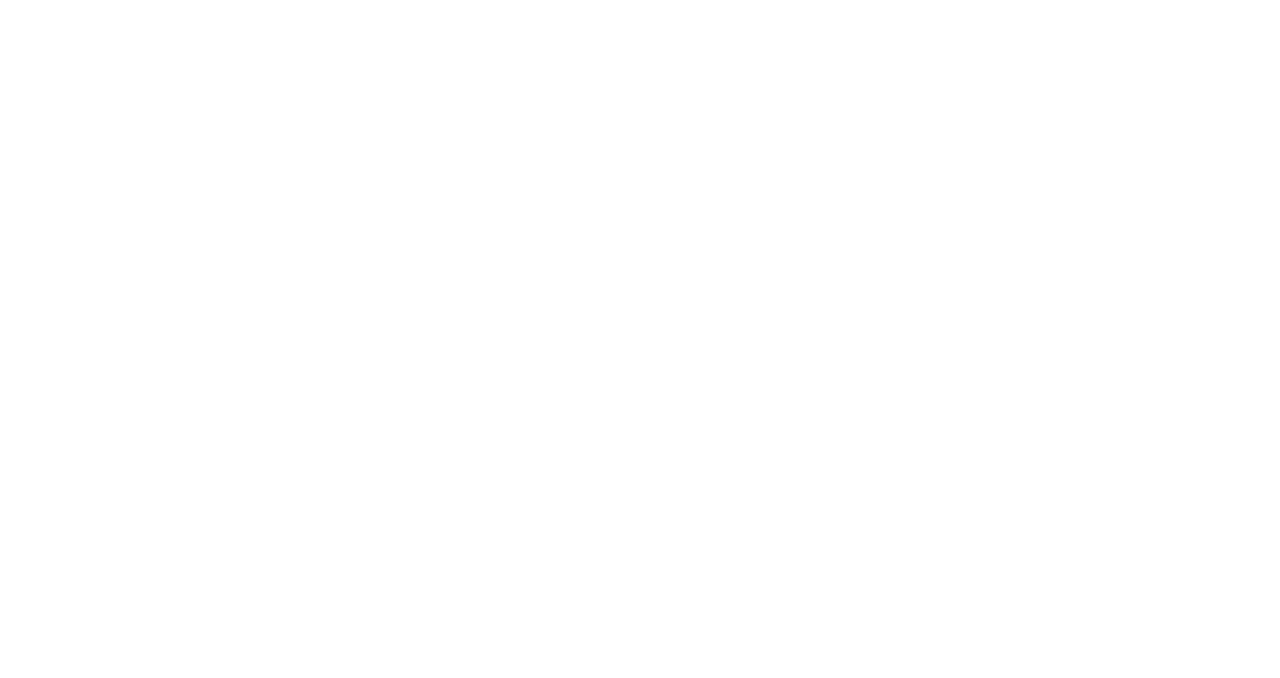
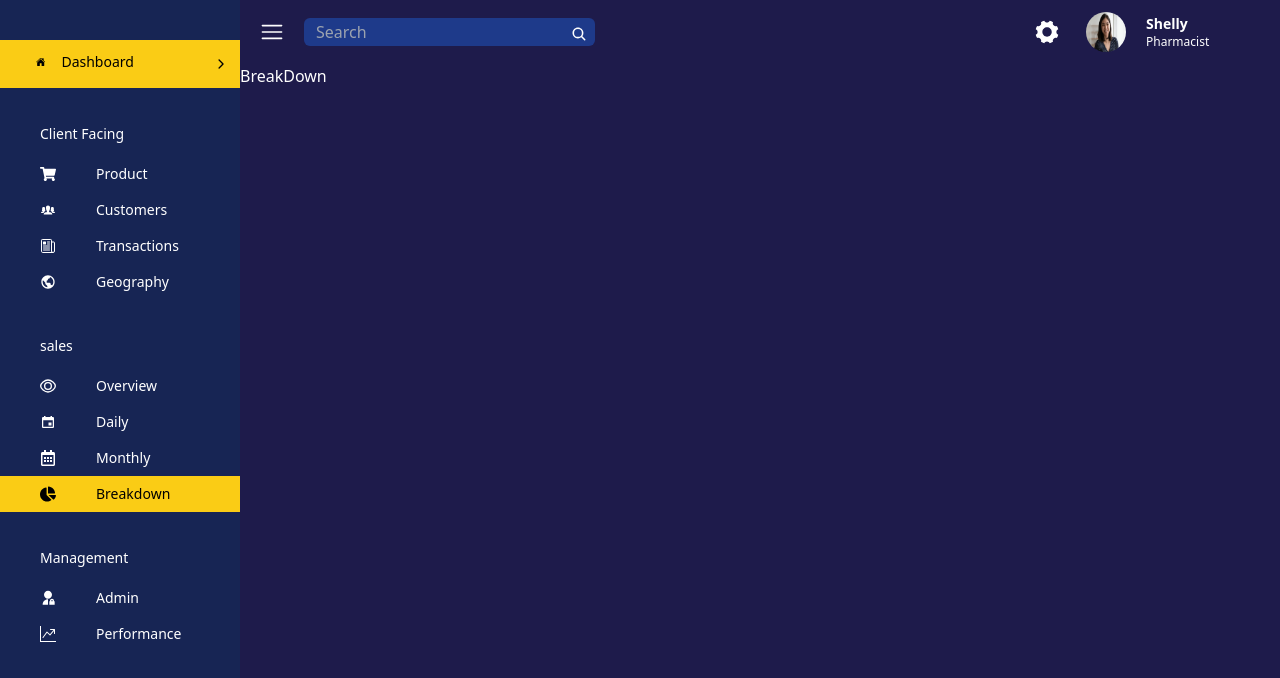
Before and after one commit to Yasharya007/RetailCost-Control, a React (Vite) app in the folder client/: page /breakdown in a window 1280 px wide. Before the commit this address had no page. Shown: the top 678 px of the page. Built offline with nearby package versions, Linux system fonts and the light colour scheme.

Commit message:
created BreackDown Page

```diff
--- a/client/src/App.jsx
+++ b/client/src/App.jsx
@@ -1,11 +1,13 @@
+import { Route,Routes } from "react-router-dom"
+
 import CustomerPage from "./pages/CustomerPage.jsx"
 import ProductPage from "./pages/ProductPage.jsx"
 import GeographyPage from "./pages/GeographyPage.jsx"
 import OverviewPage from "./pages/OverviewPage.jsx"
 import DailyPage from "./pages/DailyPage.jsx"
 import TransactionPage from "./pages/TransactionPage.jsx"
-import { Route,Routes } from "react-router-dom"
 import Monthlypage from "./pages/MonthlyPage.jsx"
+import BreakDownPage from "./pages/BreakDownPage.jsx"
 
 function App() {
   return (
@@ -20,6 +22,7 @@
         <Route path="/daily" element={<DailyPage/>}/>
         <Route path="/transaction" element={<TransactionPage/>}/>
         <Route path="/monthly" element={<Monthlypage/>}/>
+        <Route path="/breakdown" element={<BreakDownPage/>}/>
       </Routes>
         {/* <CustomerPage/> */}
         {/* <ProductPage/> */}
--- /dev/null
+++ b/client/src/components/BreakDown/BreakDown.jsx
@@ -0,0 +1,9 @@
+import React from 'react'
+
+const BreakDown = () => {
+  return (
+    <div>BreakDown</div>
+  )
+}
+
+export default BreakDown
--- a/client/src/components/MenuBar/MenuBar.jsx
+++ b/client/src/components/MenuBar/MenuBar.jsx
@@ -72,7 +72,7 @@
           <h3 className='text-sm'> Monthly</h3>
         </div>
 
-        <div className="breakdown flex cursor-pointer p-2 pl-10  ">
+        <div className= {`breakdown flex cursor-pointer p-2 pl-10 ${currentPath === '/breakdown' ? ' bg-yellow-400 text-black' : ''} `} onClick={() => navigate("/breakdown")}>
           <FaChartPie className=' mt-0.5 mr-10'/>
           <h3 className='text-sm'> Breakdown</h3>
         </div>
--- /dev/null
+++ b/client/src/pages/BreakDownPage.jsx
@@ -0,0 +1,20 @@
+import React from 'react'
+import MenuBar from '../components/MenuBar/MenuBar'
+import TopBar from '../components/TopBar/TopBar'
+import BreakDown from '../components/BreakDown/BreakDown'
+
+const BreakDownPage = () => {
+  return (
+    <>
+        <MenuBar/>
+        <div className='w-full bg-indigo-950 text-white h-screen'>
+            <TopBar/>
+            <div className='w-full h-[90%]'>
+                <BreakDown/>
+            </div>
+        </div>
+    </>
+  )
+}
+
+export default BreakDownPage
```
